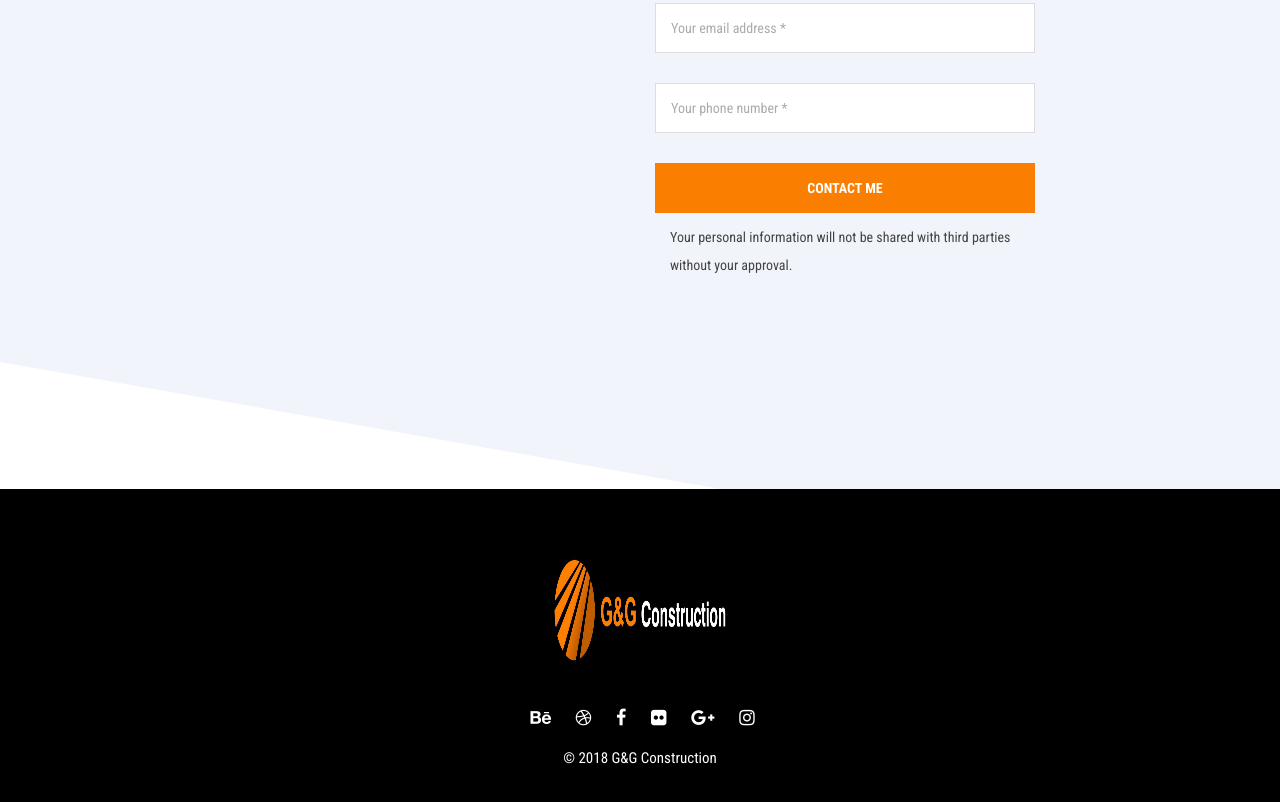
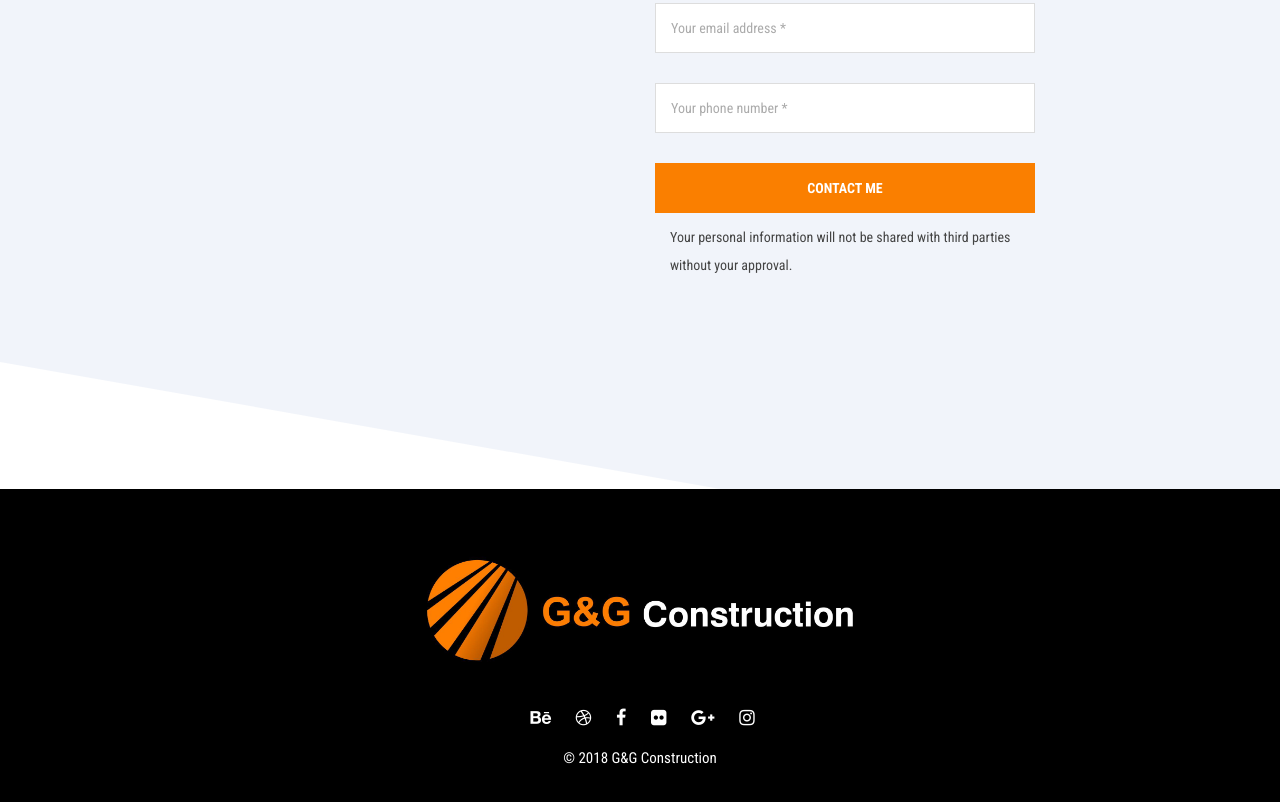
Before and after one commit to npatrick/gandg, a website: page src/client/index.html in a window 1280 px wide. Shown: the part 4513-5315 px from the top of the page. Drawn offline with Linux system fonts and the light colour scheme.

Commit message:
fix img footer squeeze size

```diff
--- a/src/client/index.html
+++ b/src/client/index.html
@@ -1059,7 +1059,7 @@
 		<div class="container">
 			<div class="logo">
 				<a href="index.html">
-					<img src="images/g&g-brand.jpg" style="width: 40%; min-height: 125px;" alt="Logo">
+					<img src="images/g&g-brand.jpg" style="min-height: 125px;" alt="Logo">
 				</a>
 			</div>
 <!-- 			<div>
```
